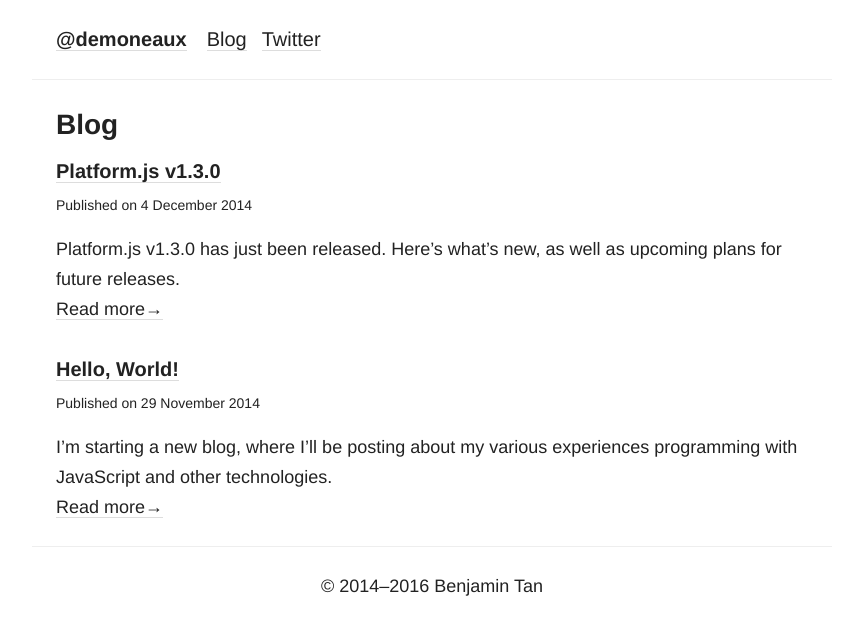
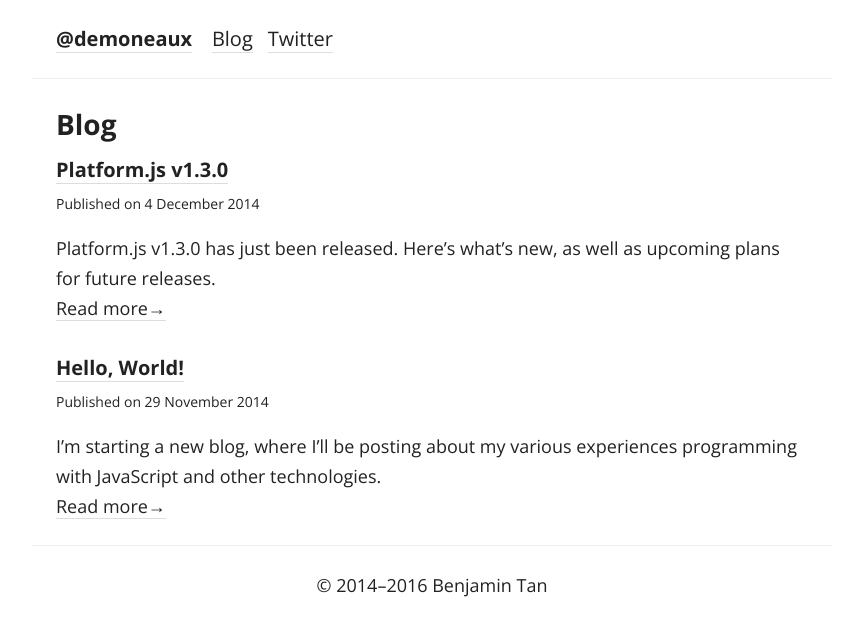
Before and after one commit to bnjmnt4n/site, a Jekyll site: the page built from blog/index.html, in a window 1280 px wide. Shown: the top 636 px of the page, without its empty margins (208-1071 px from the left). Built offline with Jekyll 4.4.1, drawn with Linux system fonts in a browser that asks for light colours.

Commit message:
Use Open Sans.

```diff
--- a/_layouts/default.html
+++ b/_layouts/default.html
@@ -5,6 +5,7 @@
     <title>{% if page.title %}{{ page.title }} – {% endif %}{{ site.name }}</title>
     <meta name="viewport" content="width=device-width, initial-scale=1">
 
+    <link rel="stylesheet" href="https://fonts.googleapis.com/css?family=Open+Sans:400,400italic,700">
     <link rel="stylesheet" href="/main.css">
     <script>if (location.hostname == 'demoneaux.github.io' && location.protocol != 'https:') location.protocol = 'https:';</script>
 
--- a/main.css
+++ b/main.css
@@ -7,7 +7,7 @@
 
 html {
   color: #222;
-  font: 18px/30px Helvetica Neue, Helvetica, Arial, sans-serif;
+  font: 18px/30px Open Sans, Helvetica Neue, Helvetica, Arial, sans-serif;
   -webkit-font-smoothing: antialiased;
 }
 
```
